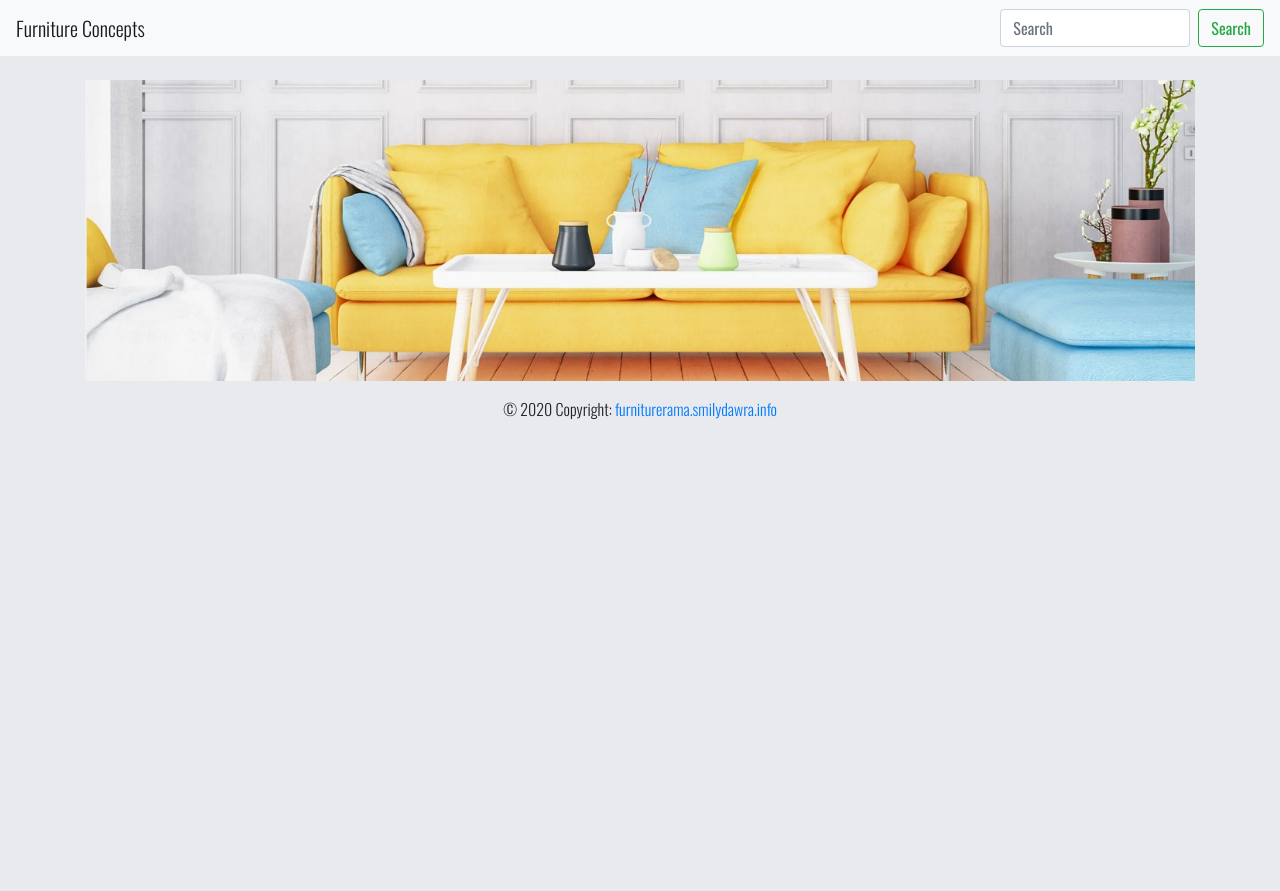
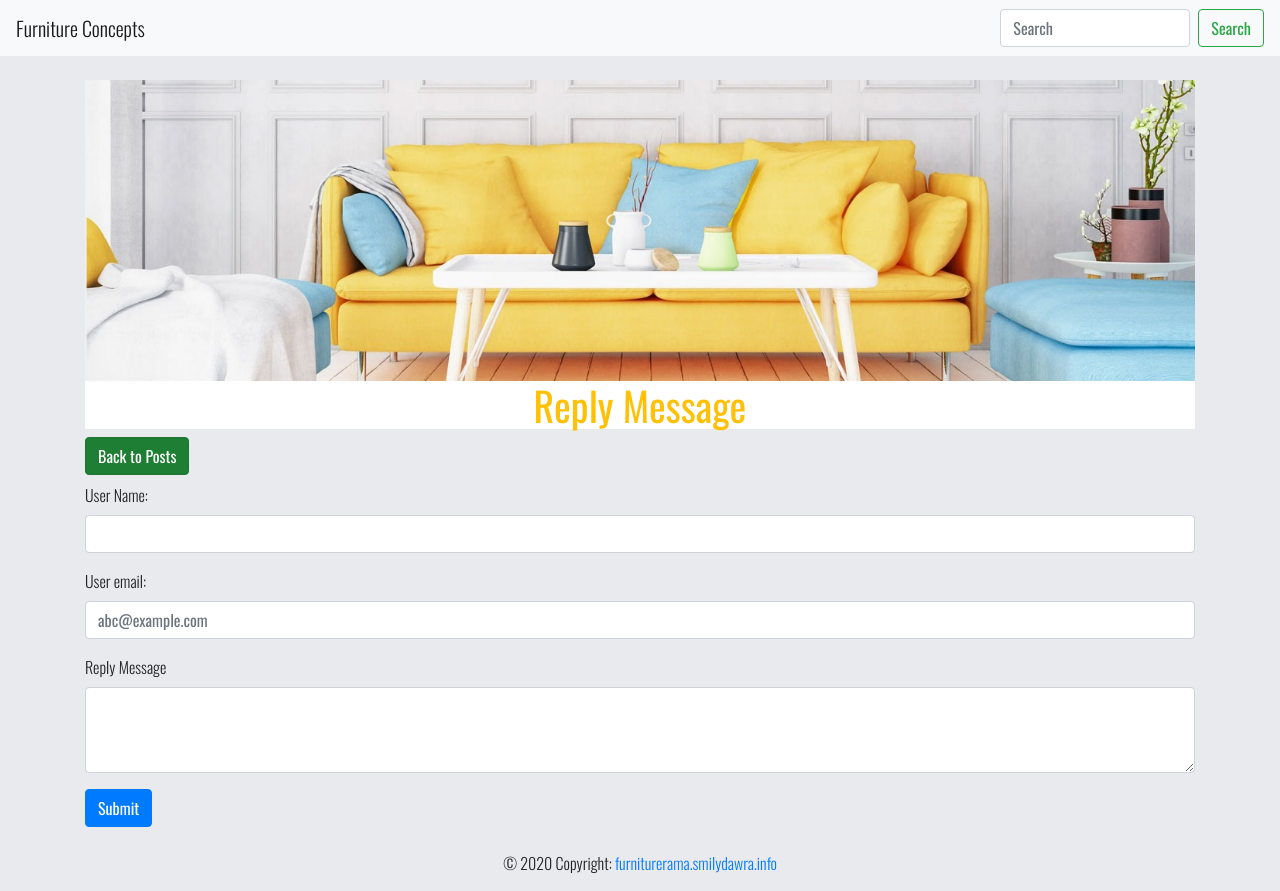
Before and after one commit to smilydawra/web-development-school-projects, a React (Create React App) app in the folder optimaanalyticsassignment/: page /reply in a window 1280 px wide. Before the commit the page ends 800 px from the top, so only its background shows below. Built offline with nearby package versions, Linux system fonts and the light colour scheme.

Commit message:
reply post validation added and retreiving data successfully

```diff
--- a/optimaanalyticsassignment/src/App.js
+++ b/optimaanalyticsassignment/src/App.js
@@ -4,6 +4,7 @@ import CreatePost from './components/CreatePost';
 import Header from './components/Header';
 import Footer from './components/Footer';
 import Banner from './components/Banner';
+import ReplyPost from './components/ReplyPost';
 import { BrowserRouter, Switch, Route } from 'react-router-dom';
 import './App.css';
 
@@ -18,6 +19,7 @@ function App() {
 	  <Switch>
 	  <Route path="/" exact component={PostList}></Route>
 	  <Route path="/create" exact component={CreatePost}></Route>
+	  <Route path="/reply" exact component={ReplyPost}></Route>
   	  </Switch>
 	  </div>
 	  </main>
--- a/optimaanalyticsassignment/src/components/CreatePost.js
+++ b/optimaanalyticsassignment/src/components/CreatePost.js
@@ -1,5 +1,6 @@
 import React, { useState } from 'react';
 import { useForm } from 'react-hook-form';
+import { NavLink } from 'react-router-dom';
 
 const CreatePost = () => {
 	const { register, handleSubmit, errors } = useForm();
@@ -9,6 +10,7 @@ const CreatePost = () => {
 	return(
 		<>
 		<h1 className="text-warning bg-white text-center">Add New Post</h1>
+		<NavLink to="/" type="button" className="btn btn-success mb-2 align-right">Back to Posts</NavLink>
 		<form onSubmit={handleSubmit(submitPost)}>
 			<div className="form-group">
 				<label htmlFor="name">Author Name: </label>
--- a/optimaanalyticsassignment/src/components/PostList/PostList.js
+++ b/optimaanalyticsassignment/src/components/PostList/PostList.js
@@ -28,7 +28,7 @@ const PostList = () => {
 					<tr>
 						<td><h3>{post.id}</h3></td>
 						<td><h3 className="mb-0">{post.post_title}</h3><br/><small className="text-info"><strong>Posted by: {post.author_name}, {post.author_email}</strong></small><br/> {post.body}</td>
-						<td><button type="button" className="btn btn-warning">Reply</button></td>
+						<td><NavLink to="/reply" type="button" className="btn btn-warning">Reply</NavLink></td>
 						<td><button type="button" className="btn btn-danger">	&#128465;</button></td>
 					</tr>
 
--- a/optimaanalyticsassignment/src/components/ReplyPost.js
+++ b/optimaanalyticsassignment/src/components/ReplyPost.js
@@ -1,24 +1,35 @@
-import React, { useState, useEffect } from 'react';
+import React, { useState } from 'react';
+import { useForm } from 'react-hook-form';
+import { NavLink } from 'react-router-dom';
 
 const ReplyPost = () => {
+	const { register, handleSubmit, errors } = useForm();
+	const onReply = (reply) => {
+		console.log(reply);
+	}
 	return (
-		<main>
-			<form>
+		<>
+		<h1 className="text-warning bg-white text-center">Reply Message</h1>
+		<NavLink to="/" type="button" className="btn btn-success mb-2 align-right">Back to Posts</NavLink>
+			<form onSubmit={handleSubmit(onReply)}>
 				<div className="form-group">
-					<label for="name">User Name: </label>
-					<input type="text" className="form-control" id="name" name="name" placeholder="name@example.com" >
+					<label htmlFor="name">User Name: </label>
+					<input ref={register({ required: true })} type="text" className="form-control" id="name" name="name" />
+					<small className="form-text text-danger">{errors.name && 'Name is required'}</small>
 				</div>
 				<div className="form-group">
-					<label for="email">User email: </label>
-					<input type="email" className="form-control" id="email" name="email" placeholder="name@example.com">
+					<label htmlFor="email">User email: </label>
+					<input ref={register({ required: true, email: true })} type="email" className="form-control" id="email" name="email" placeholder="abc@example.com" />
+					<small className="form-text text-danger">{errors.name && 'Email is required'}</small>
 				</div>
 				<div className="form-group">
-					<label for="reply">Example Reply</label>
-					<textarea className="form-control" id="reply" name="reply" rows="3"></textarea>
+					<label htmlFor="reply">Reply Message</label>
+					<textarea ref={register({ required: true })} className="form-control" id="reply" name="reply" rows="3"></textarea>
+					<small className="form-text text-danger">{errors.name && 'Reply Message is required'}</small>
 				</div>
-				<button type="submit" class="btn btn-primary mb-2">Submit</button>
+				<button type="submit" className="btn btn-primary mb-2">Submit</button>
 				</form>
-		</main>
+				</>
 	)
 }
 
```
